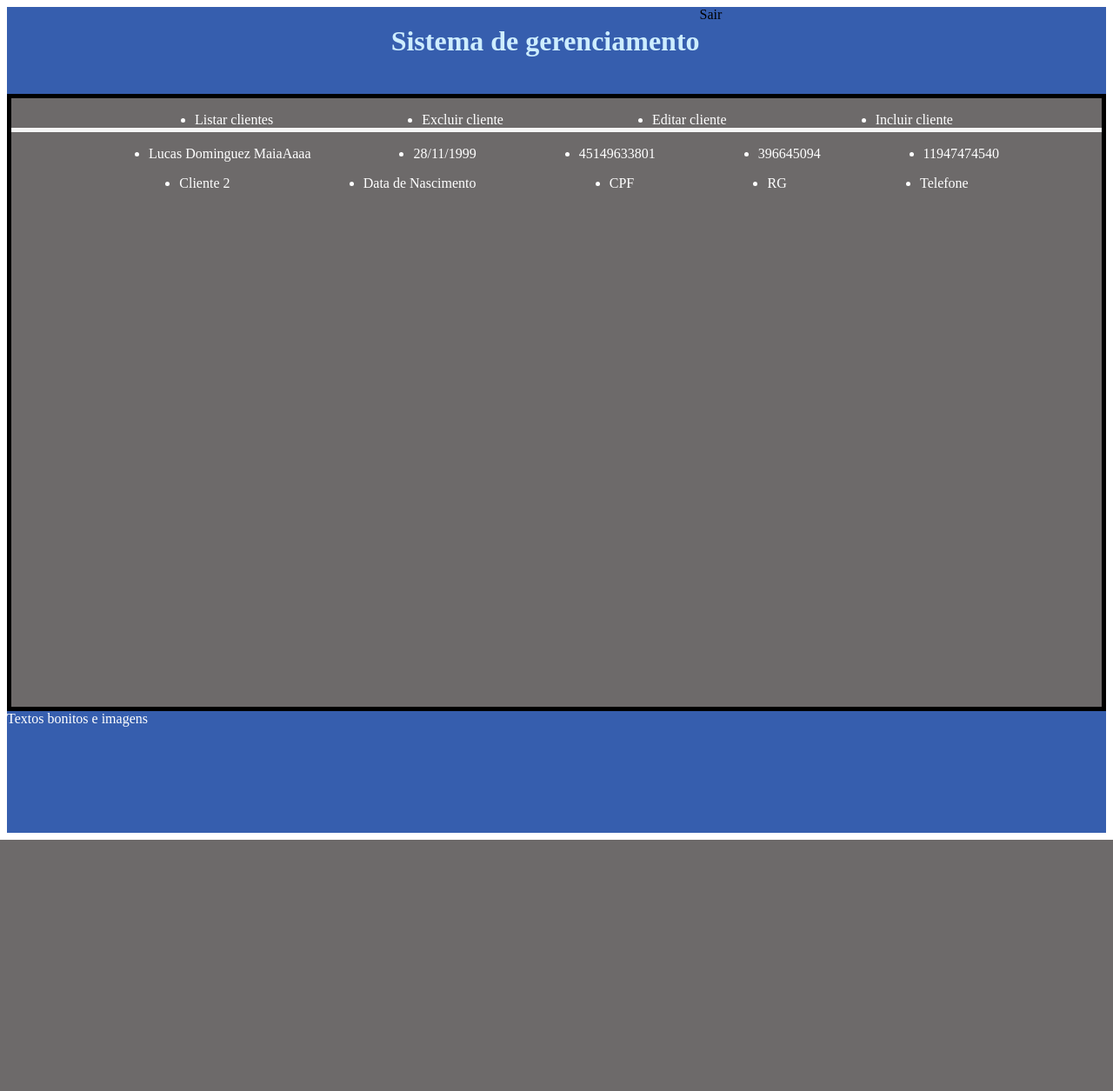
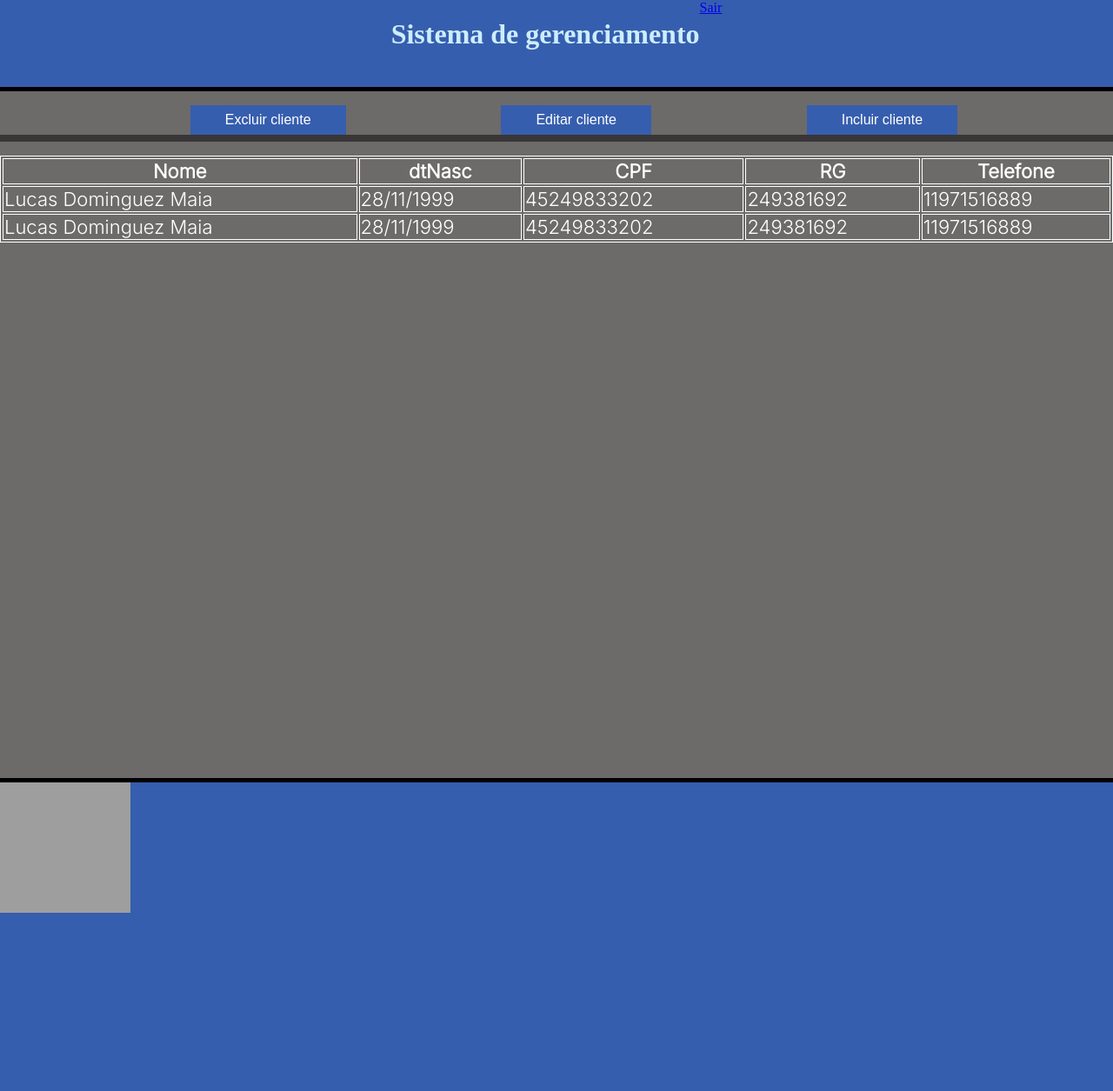
Before and after one commit to DKS-bit/gerenciamento, a PHP site: page /gerenciamento.html in a window 1280 px wide. Shown: the whole page at 87% size. Before the commit the page ends 966 px from the top, so only its background shows below. Run offline with PHP 8.4, Linux system fonts and the light colour scheme; grey boxes are pictures that could not be loaded.

Commit message:
Utilizacao de Table no HTML; melhoras no css

```diff
--- a/Gerencimaneto/telaGerenciamento/gerenciamento.html
+++ b/Gerencimaneto/telaGerenciamento/gerenciamento.html
@@ -1,5 +1,6 @@
 <!DOCTYPE html>
 <html lang="en">
+
 <head>
     <meta charset="UTF-8">
     <meta http-equiv="X-UA-Compatible" content="IE=edge">
@@ -7,40 +8,48 @@
     <link rel="stylesheet" href="style.css">
     <title>Document</title>
 </head>
+
 <body>
     <header>
         <h1>Sistema de gerenciamento</h1>
-        <span>Sair</span>
+        <a href="../telaLogin/login.html"><span>Sair</span></a>
     </header>
     <section>
         <ul>
-            <li>Listar clientes</li>
-            <li>Excluir cliente</li>
-            <li>Editar cliente</li>
-            <li>Incluir cliente</li>
+            <li><button type="button">Excluir cliente</button> </li>
+            <li><button type="button">Editar cliente</button> </li>
+            <li><button type="button" id="incluir">Incluir cliente</button> </li>
 
         </ul>
-        <ul>
+        <table>
+            <tr>
+                <th>Nome</th>
+                <th>dtNasc</th>
+                <th>CPF</th>
+                <th>RG</th>
+                <th>Telefone</th>
+            </tr>
+            <tr>
+                <td>Lucas Dominguez Maia</td>
+                <td>28/11/1999</td>
+                <td>45249833202</td>
+                <td>249381692</td>
+                <td>11971516889</td>
+            </tr>
+            <tr>
+                <td>Lucas Dominguez Maia</td>
+                <td>28/11/1999</td>
+                <td>45249833202</td>
+                <td>249381692</td>
+                <td>11971516889</td>
+            </tr>
+        </table>
 
-            <li>Lucas Dominguez MaiaAaaa</li>
-            <li>28/11/1999 </li>
-            <li>45149633801 </li>
-            <li>396645094 </li>
-            <li>11947474540 </li>
-
-        </ul>
-        <ul>
-
-            <li>Cliente 2</li>
-            <li>Data de Nascimento </li>
-            <li>CPF </li>
-            <li>RG </li>
-            <li>Telefone </li>
-
-        </ul>
     </section>
     <footer>
-        Textos bonitos e imagens
+        <a href="https://github.com/DKS-bit/gerenciamento"> <img src="../imgs/git.png" alt="Github" width="150px"
+                height="150px">
     </footer>
 </body>
+
 </html>
--- a/Gerencimaneto/telaGerenciamento/style.css
+++ b/Gerencimaneto/telaGerenciamento/style.css
@@ -1,3 +1,7 @@
+@import url('https://fonts.googleapis.com/css2?family=Inter:wght@300&display=swap');
+body{
+  margin: 0%;
+}
 header{
     background-color: #365eae;
     height: 100px;
@@ -12,36 +16,55 @@ header span{
 }
 footer{
     background-color: #365eae;
-    height: 140px;
+    height: 350px;
     color: white;
-
+    border-bottom: solid #365eae 5px;
 }
 section{
-    border: solid 5px rgb(0, 0, 0);
+    display: flex;
+    flex-direction: column;
     color: white;
     background-color: rgb(109, 106, 106);
-    height: 700px;
-
+    height: 790px;
+    border-top: 5px solid black;
+    border-bottom: 5px solid black;
 }
 ul{
     display:flex;
     justify-content: space-evenly;
+    list-style-type: none;
+}
 
 
+ul:first-child{
+    border-bottom: solid 8px rgb(56, 54, 54) ;
 }
-
-ul:first-child{
-    border-bottom: solid 5px whitesmoke ;
-
-}
+table, th, td {
+    border: 1px solid;
+  }
+   table{
+      font-size: 22px;
+      font-family: 'Inter', sans-serif;
+  }
+button {
+    background-color: #365eae;
+    border: none;
+    color: white;
+    padding: 8px 40px;
+    font-size: 16px;
+    cursor: pointer;
+  }
 @media only screen and (max-width: 768px) {
-    ul{
-        display:flex;
-        justify-content: space-evenly;
-        list-style-type: none;
-
+    td{
+        font-size: 16px;
     }
-    li:last-child{
+    th:last-child{
         display: none;
     }
+    td:last-child{
+        display: none;
+    }
+    ul{
+        padding-left: 0px;
+    }
 }
```
